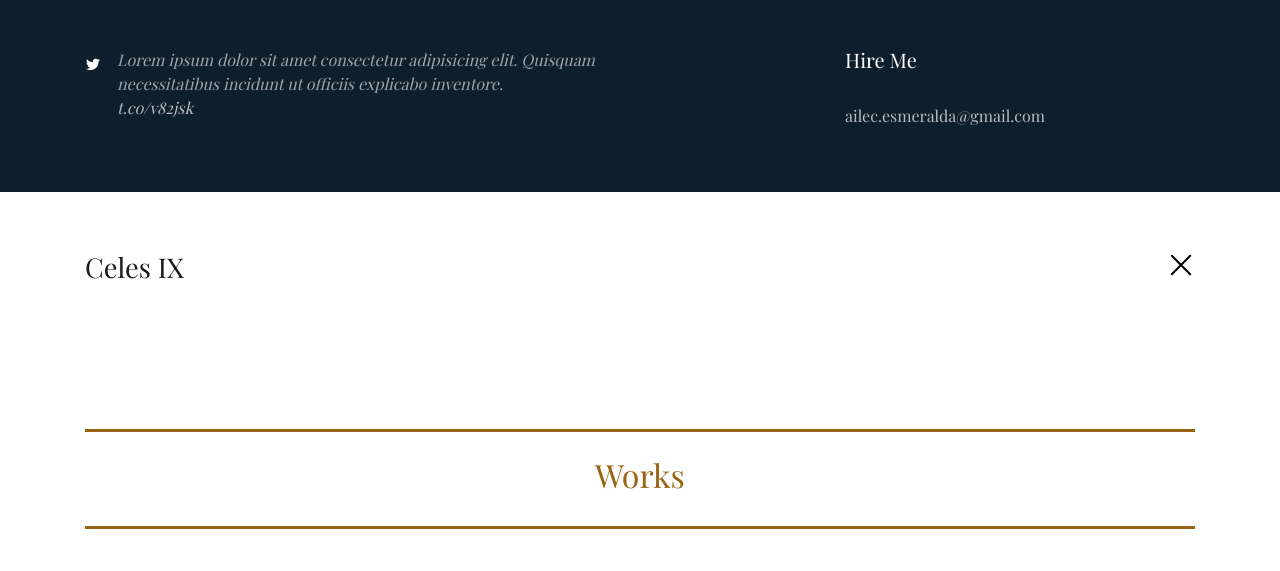
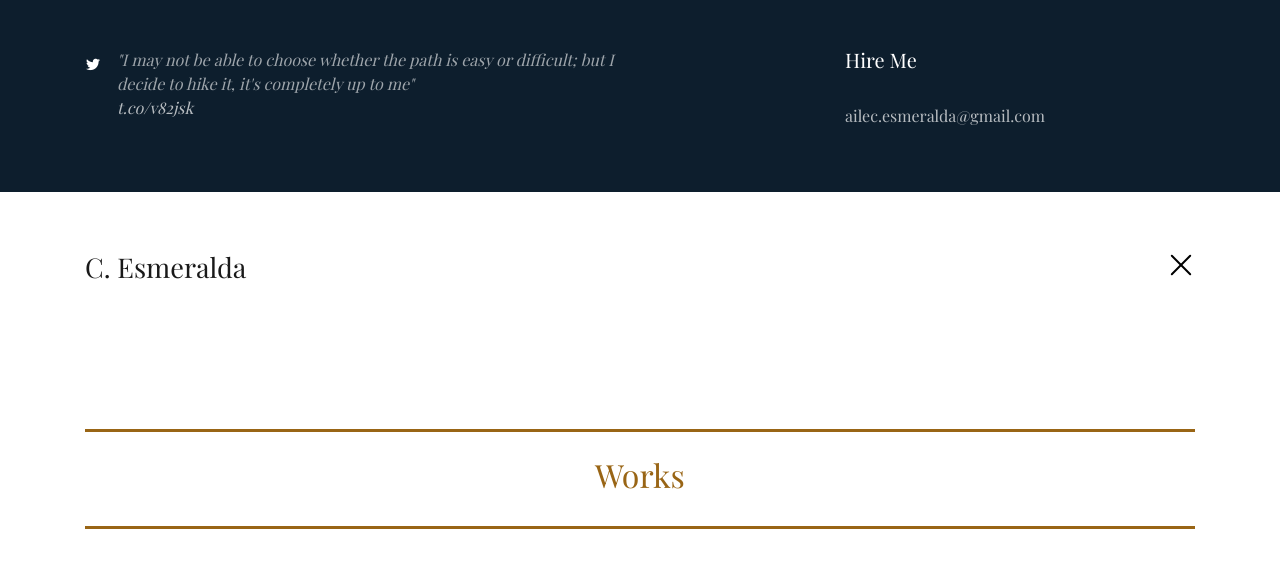
Before and after one commit to EdwardCraft/celesix, a plain HTML site: page index.html in a window 1280 px wide. Both pictures are taken after a click on the link 1181 px from the left and 75 px from the top of the page. Shown: the top 571 px of the page. Drawn offline with nearby package versions, Linux system fonts and the light colour scheme.

Commit message:
Update index.html

```diff
--- a/index.html
+++ b/index.html
@@ -46,7 +46,7 @@
           <div class="tweet d-flex">
             <span class="icofont-twitter text-white mt-2 mr-3"></span>
             <div>
-              <p><em>Lorem ipsum dolor sit amet consectetur adipisicing elit. Quisquam necessitatibus incidunt ut officiis explicabo inventore. <br> <a href="#">t.co/v82jsk</a></em></p>
+              <p><em> "I may not be able to choose whether the path is easy or difficult; but I decide to hike it, it's completely up to me" <br> <a href="#">t.co/v82jsk</a></em></p>
             </div>
           </div>
         </div>
@@ -61,7 +61,7 @@
 
   <nav class="navbar navbar-light custom-navbar">
     <div class="container">
-      <a class="navbar-brand" href="index.html">Celes IX</a>
+      <a class="navbar-brand" href="index.html">C. Esmeralda</a>
 
       <a href="#" class="burger" data-toggle="collapse" data-target="#main-navbar">
         <span></span>
```
